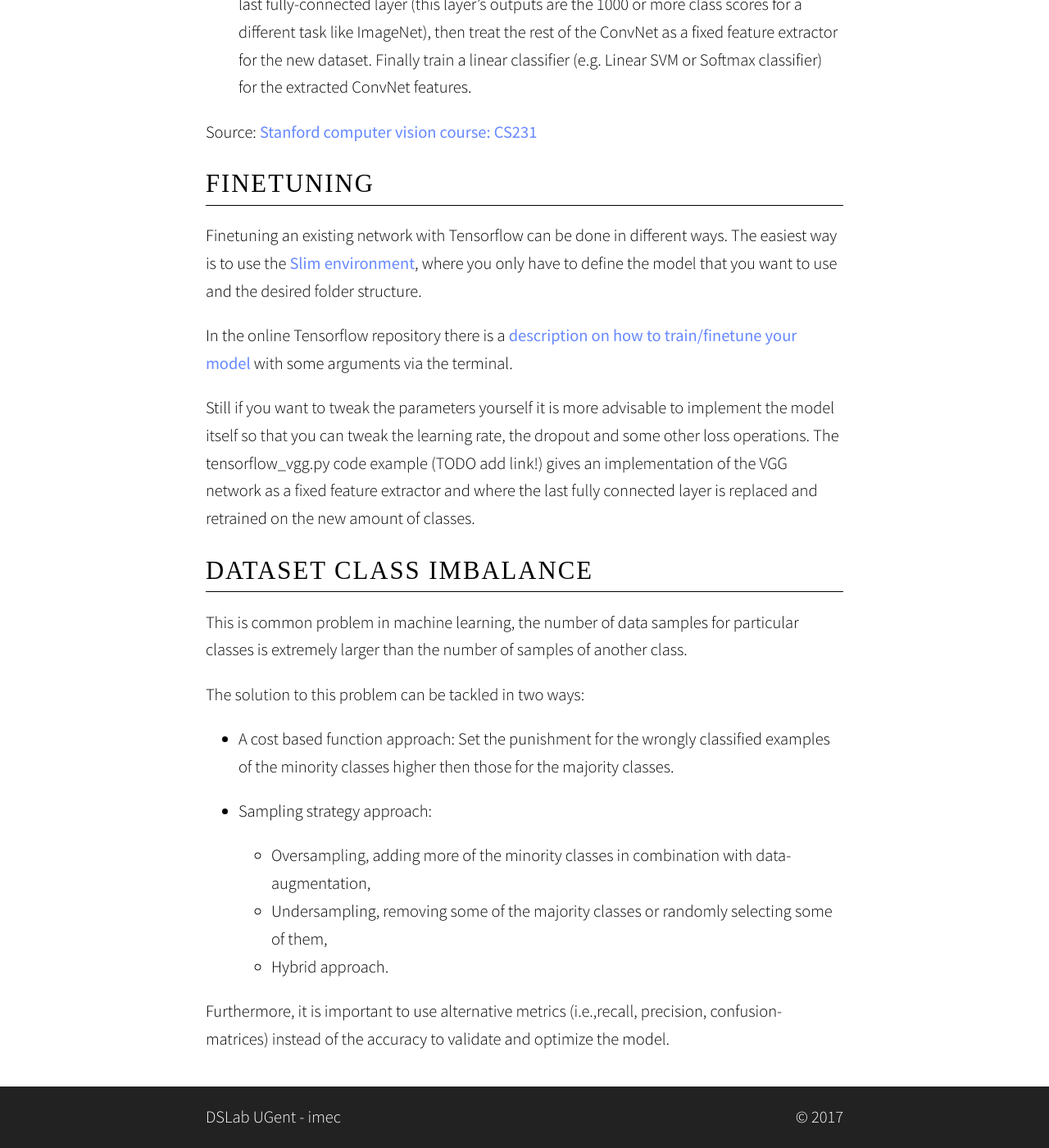
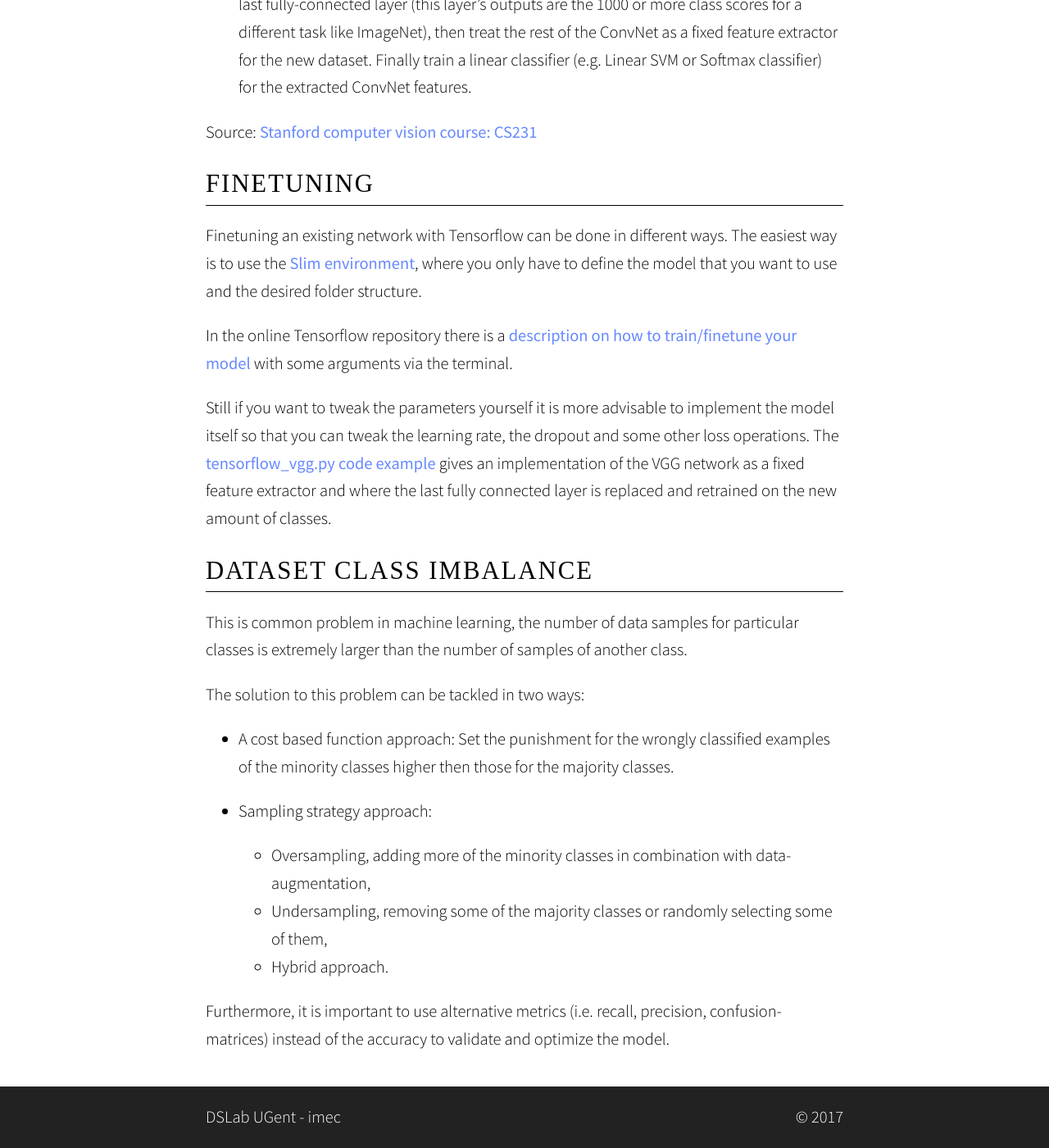
Before and after one commit to ArcelorMittalBelgium/AI-image-recognition, a Jekyll site: the page built from _chapter/transferlearning.md, in a window 1280 px wide and 1400 px high, scrolled down 927 px. Shown: the whole window at 82% size. Built offline with Jekyll 4.4.1, drawn with Linux system fonts in a browser that asks for light colours; some web fonts are replaced.

Commit message:
Gihub rendering issues fixed + minor visual things.

```diff
--- a/_chapter/transferlearning.md
+++ b/_chapter/transferlearning.md
@@ -23,7 +23,7 @@ Finetuning an existing network with Tensorflow can be done in different ways. Th
 In the online Tensorflow repository there is a [description on how to train/finetune your model](https://github.com/tensorflow/models/tree/master/slim#Tuning) with some arguments via the terminal.
 
 Still if you want to tweak the parameters yourself it is more advisable to implement the model itself so that you can tweak the learning rate, the dropout and some other loss operations.
-The tensorflow_vgg.py code example (TODO add link!) gives an implementation of the VGG network as a fixed feature extractor and where the last fully connected layer is replaced and retrained on the new amount of classes.
+The [tensorflow_vgg.py code example](../../code/tensorflow_vgg.py){:target="_blank"} gives an implementation of the VGG network as a fixed feature extractor and where the last fully connected layer is replaced and retrained on the new amount of classes.
 
 # Dataset class imbalance
 This is common problem in machine learning, the number of data samples for particular classes is extremely larger than the number of samples of another class.
@@ -38,4 +38,4 @@ Set the punishment for the wrongly classified examples of the minority classes h
     - Undersampling,  removing some of the majority classes or randomly selecting some of them,
     - Hybrid approach.
 
-Furthermore, it is important to use alternative metrics (i.e.,recall, precision, confusion-matrices) instead of the accuracy to validate and optimize the model.
+Furthermore, it is important to use alternative metrics (i.e. recall, precision, confusion-matrices) instead of the accuracy to validate and optimize the model.
```
Also changed, not shown: Code-Samples.md (+1 -1 lines), _chapter/cloud-deployment.md (+1 -0 lines), _chapter/tensorflow-basics.md (+1 -0 lines).
